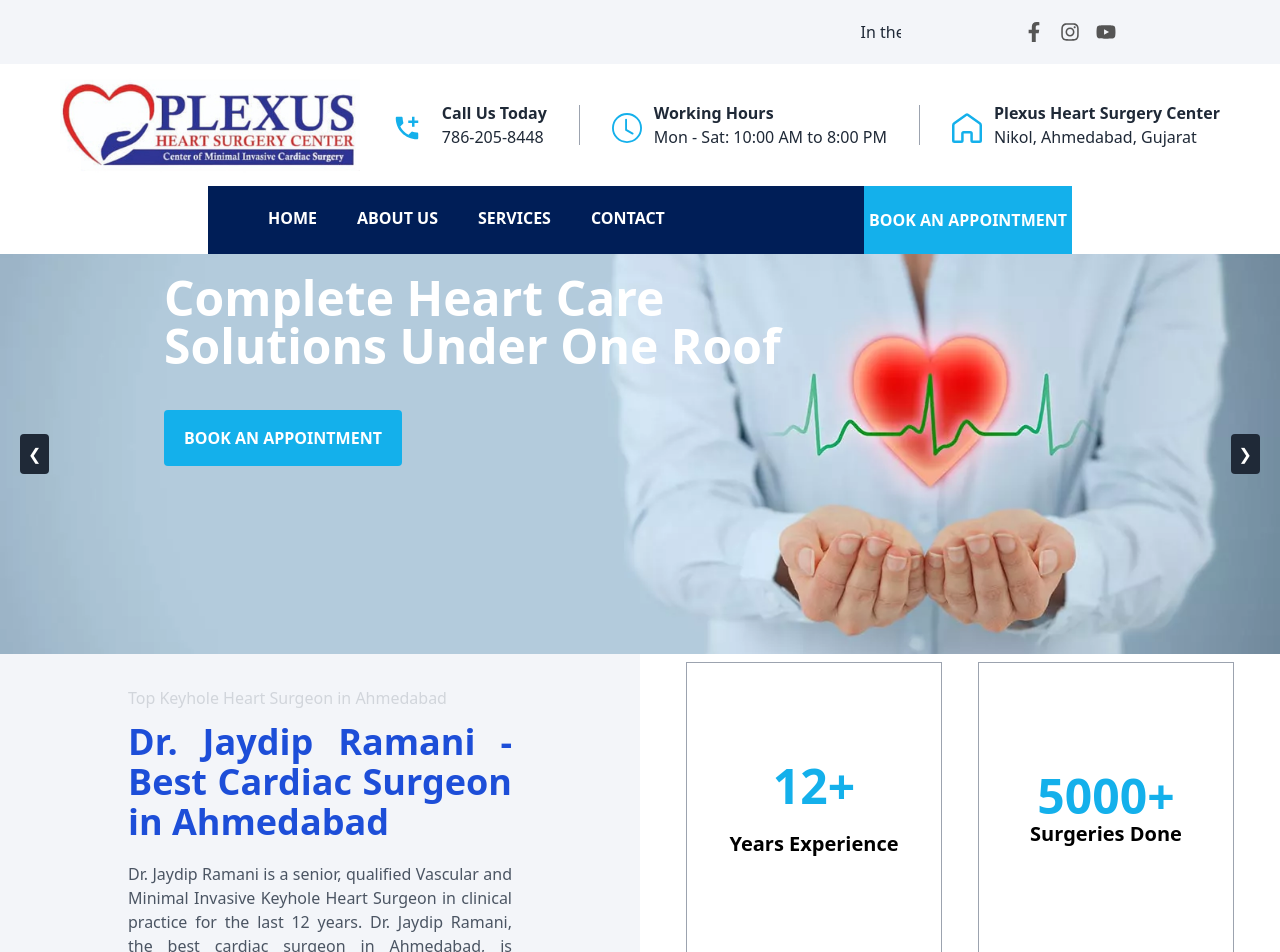
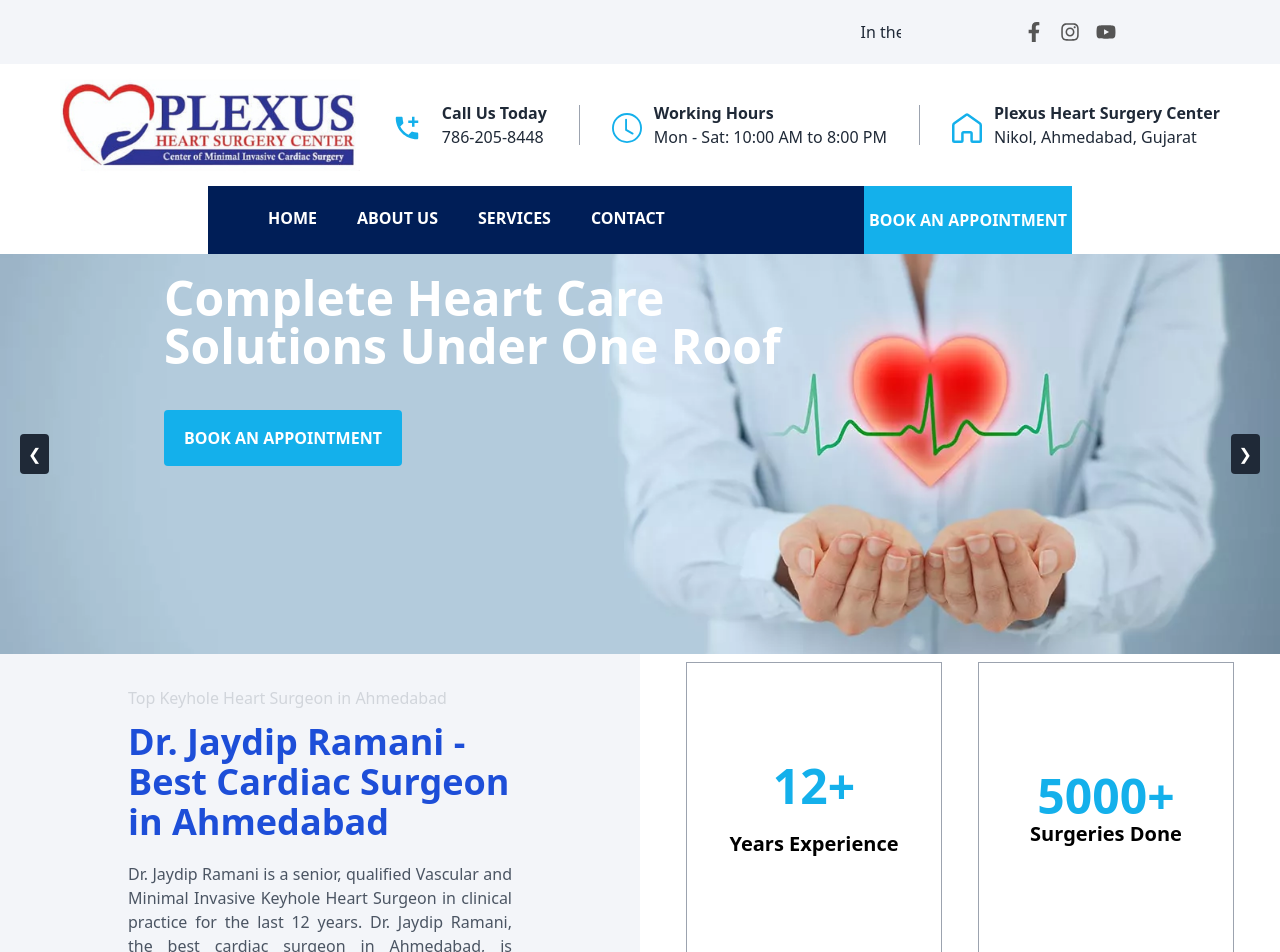
Before and after one commit to KunjSavaliya/doctor11, a React (Create React App) app: page / in a window 1280 px wide. Shown: the top 952 px of the page. Built offline with nearby package versions, Linux system fonts and the light colour scheme.

Commit message:
first commit

```diff
--- a/src/Pages/Home.js
+++ b/src/Pages/Home.js
@@ -62,7 +62,7 @@ function Home() {
                 {/* Left Section with Text */}
                 <div className="flex-1  w-[50%] bg-[#f3f5f9] p-8 lg:pl-32 lg:pr-32">
                     <p className="font-normal text-gray-300">Top Keyhole Heart Surgeon in Ahmedabad</p>
-                    <p className="font-semibold text-4xl text-blue-700 mt-3 text-justify">Dr. Jaydip Ramani - Best Cardiac Surgeon in Ahmedabad</p>
+                    <p className="font-semibold text-4xl text-blue-700 mt-3 text-start">Dr. Jaydip Ramani - Best Cardiac Surgeon in Ahmedabad</p>
                     <p className='text-gray-600 mt-5 text-justify'>
                         Dr. Jaydip Ramani is a senior, qualified Vascular and Minimal Invasive Keyhole Heart Surgeon in clinical practice for the last 12 years.
                         Dr. Jaydip Ramani, the best cardiac surgeon in Ahmedabad, is working at Plexus Heart Surgery Centre, which is a state-of-the-art, specialized Minimal Invasive Keyhole Heart Surgery for Cardio Thoracic Vascular Surgery.
```
